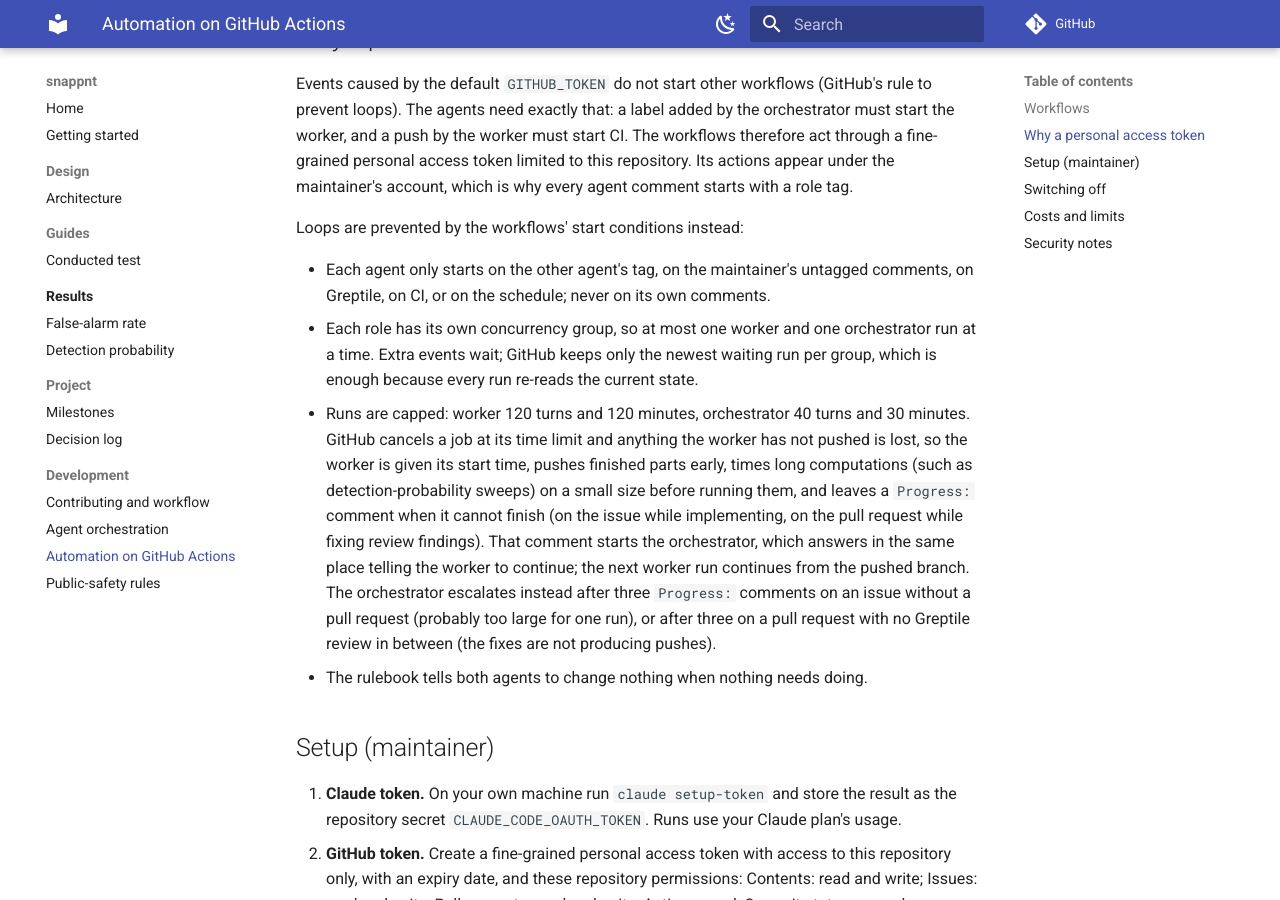
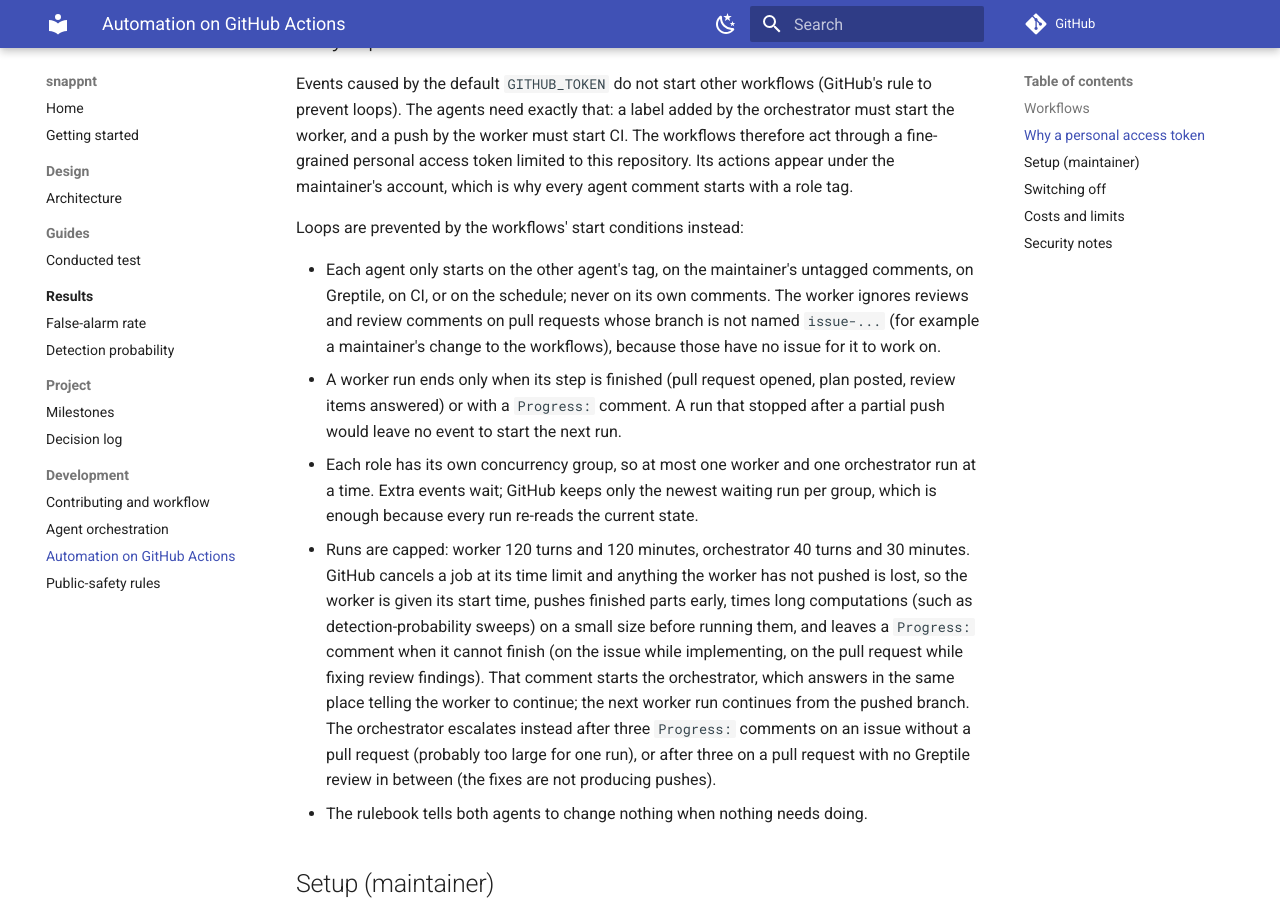
Before and after one commit to h-shiono/snappnt, an MkDocs documentation site: the page built from docs/development/automation.md, in a window 1280 px wide and 900 px high, scrolled down 1616 px. Built offline with MkDocs 1.6.1 and Material for MkDocs 9.7.7, drawn with Linux system fonts in a browser that asks for light colours; comment, search, counter and statistics services are not loaded.

Commit message:
Worker: finish the whole step before ending; ignore reviews on non-issue PRs
The worker runs for #3 since 09:30 JST each made one or two commits, pushed and ended after
1-4 minutes with success (the last one: 15 turns, 58 s, no error, no permission denials).
They left no pull request and no Progress comment, so nothing started the next run.

- worker.md: a step is the whole numbered item, not one commit. A new "How a run ends"
  section lists the only allowed end states (pull request opened, plan posted, review items
  answered with a Pushed comment, a Progress comment, or a stop-condition report).
- agent-worker.yml: Greptile reviews and review comments start the worker only on pull
  requests from `issue-*` branches. Reviews of workflow pull requests (#24) had started nine
  worker runs this morning.
- automation.md describes both.

Co-Authored-By: Claude Opus 5.5 <noreply@anthropic.com>
Claude-Session: https://claude.ai/code/session_01BvYrNtSc9UvmdpvYwQ4u8Y
Signed-off-by: Claude <noreply@anthropic.com>

```diff
--- a/docs/development/automation.md
+++ b/docs/development/automation.md
@@ -60,7 +60,12 @@ maintainer's account, which is why every agent comment starts with a role tag.
 Loops are prevented by the workflows' start conditions instead:
 
 - Each agent only starts on the other agent's tag, on the maintainer's untagged comments, on
-  Greptile, on CI, or on the schedule; never on its own comments.
+  Greptile, on CI, or on the schedule; never on its own comments. The worker ignores reviews
+  and review comments on pull requests whose branch is not named `issue-...` (for example a
+  maintainer's change to the workflows), because those have no issue for it to work on.
+- A worker run ends only when its step is finished (pull request opened, plan posted, review
+  items answered) or with a `Progress:` comment. A run that stopped after a partial push would
+  leave no event to start the next run.
 - Each role has its own concurrency group, so at most one worker and one orchestrator run at a
   time. Extra events wait; GitHub keeps only the newest waiting run per group, which is enough
   because every run re-reads the current state.
```
Also changed, not shown: .github/agents/worker.md, 1 other file.
